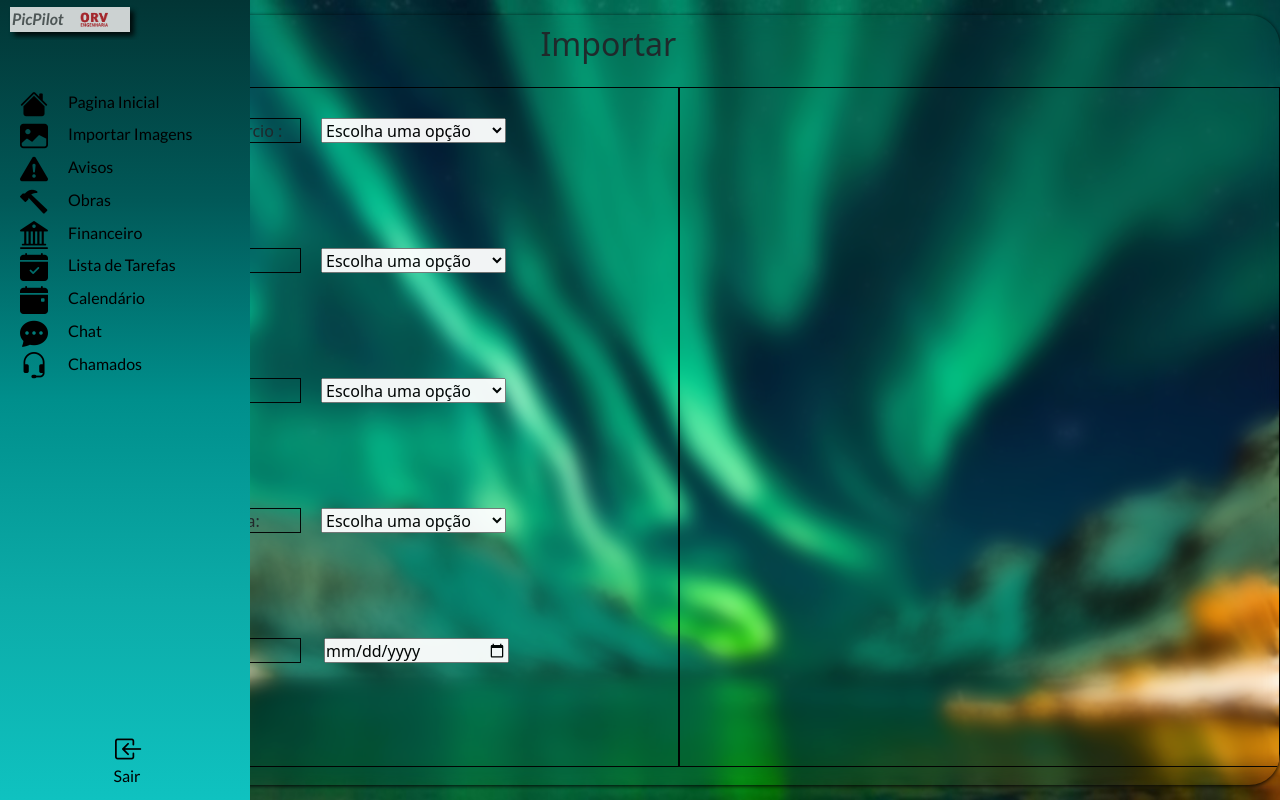
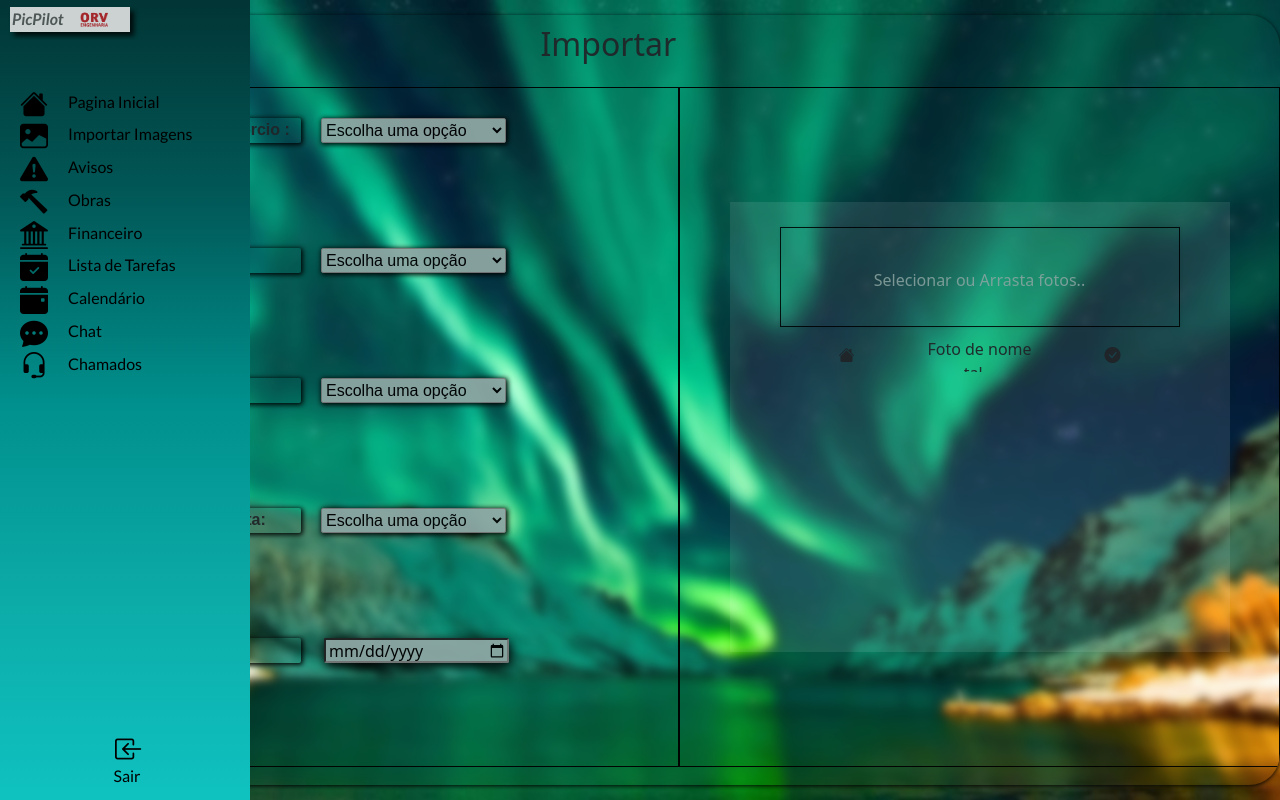
Before and after one commit to Srchrystian1234/Projeto_PicPilot_ORV, a React (Vite) app: page /imagem in a window 1280 px wide. Built offline with nearby package versions, Linux system fonts and the light colour scheme.

Commit message:
criando parte de upload de arquivos
Co-Authored-By: Mauricio  Mathias - devoloper <88565329+MauricioMathiass@users.noreply.github.com>

```diff
--- a/src/css/ImportarImagen_css/ImportarImagem.css
+++ b/src/css/ImportarImagen_css/ImportarImagem.css
@@ -19,7 +19,7 @@
     border-radius: 31px;
     box-shadow: 0 1px 4px 0 black;
     background:transparent;
-    backdrop-filter: blur(10px);
+    backdrop-filter: blur(5px);
     opacity: 95%;
     display: flex;
     flex-direction: column;
@@ -58,12 +58,22 @@
 }
 
 .orv-sele-consorcio label{
-
     padding-left: 5px;
     height: 25px;
     width: 210px;
-    border: 1px solid black;
+    backdrop-filter: blur(10px);
+    background-color: gray transparent;
+    box-shadow:1px 1px 5px 1px #000;
     margin: 10px;
+    border-radius: 2px;
+    font-weight: bolder;
+    font-family: Arial, Helvetica, sans-serif;
+}
+.orv-sele-consorcio select{
+    background-color: #8da6a3;
+    box-shadow:1px 1px 5px 1px #000;
+    border-radius:2px ;
+    font-family: Arial, Helvetica, sans-serif;
 }
 .orv-sele-consorcio select{
     width: 185px;
@@ -76,14 +86,100 @@
     justify-content: start;
     height: 120px;
 }
+
 #data-select{
     margin-left: 13px;
     margin-top: 10px;
     width: 185px;
     height: 25px;
 }
+.orv-sele-consorcio input{
+    background-color: #8da6a3;
+    box-shadow:1px 3px 11px 1px #000;
+    border-radius:2px;
+    padding-left: 3px;
+}
 .orv-sele-update{
     height: 680px;
     width: 1000px;
     border: 1px solid black;
+    display: flex;
+    flex-direction: column;
+    justify-content: center;
+    align-items: center;
+
 }
+.orv-container-photo{
+    width: 500px;
+    height: 450px ;
+    display: flex;
+    flex-direction: column;
+    align-items: center;
+    justify-content: center;
+    background-color: rgba(255, 255, 255, 0.1);
+
+
+
+}
+.orv-update-photo{
+    width: 400px;
+    height: 100px;
+    color: #8da6a3;
+    border: 1px solid black;
+    position: relative;
+    display: flex;
+    align-items: center;
+    justify-content: center;
+    transition: background-color 0.3s ease, color 0.3s ease,text-shadow 0.3s ease,transform 0.6s ease;
+    opacity: 90%;
+    box-shadow: 0 0 4px rgba(0, 0, 0, 0.1);
+    transform-origin: center top;
+}
+
+.orv-update-photo:hover{
+
+    color:  #052727;
+    background-color: #7c9a94;
+    transform: scale(1.05);
+    text-shadow: 0 0 1px #015958, 0 0 6px #0c7474;
+    opacity: 70%;
+    box-shadow: 0 4px 8px rgba(0, 0, 0, 0.2);
+    transform: scale(1.05) rotateX(-15deg);/*levanta levemnte o button*/
+}
+.file-input{
+    display: none;
+}
+.label-photo{
+    padding-top: 10%;
+    text-align: center;
+
+}
+.orv-list-photo{
+    display: flex;
+    justify-content: center;
+    width: 500px;
+    height: 300px;
+
+}
+
+.orv-list-upload{
+    display: flex;
+    width: 400px;
+    height: 50px;
+    justify-content: center;
+    align-items: center;
+    margin-top: 3px;
+
+}
+.orv-list-upload .item{
+
+    width: 133px;
+    height: 50px;
+
+    display: flex;
+    align-items: center;
+    justify-content: center;
+}
+.item p{
+    padding-top: 15px;
+}
--- a/src/pages/ImportarImagen.jsx
+++ b/src/pages/ImportarImagen.jsx
@@ -64,12 +64,24 @@ export default function ImportarImagen() {
                               value={selectedDate}
                               onChange={handleDateChange}
                             />
-
                         </div>
 
                       </div>
-                      <div className='orv-sele-update' >
+                      <div className='orv-sele-update'>
+                        <div className='orv-container-photo'>
+                          <div className='orv-update-photo'>
+                              <label className='label-photo' htmlFor="selecionar-photo">Selecionar ou Arrasta fotos..</label>
+                              <input type="file"  id="selecionar-photo"  className='file-input' multiple accept="image/png, image/jpeg"/>
+                          </div>
+                          <div className='orv-list-photo'>
 
+                              <div className='orv-list-upload'>
+                                  <div className='item'><i className='bi bi-house-fill'></i></div>
+                                  <div className='item'><p>Foto de nome tal...</p></div>
+                                  <div className='item' ><i className='bi bi-check-circle-fill'></i> </div>
+                              </div>
+                          </div>
+                        </div>
                       </div>
                   </div>
               </div>
```
